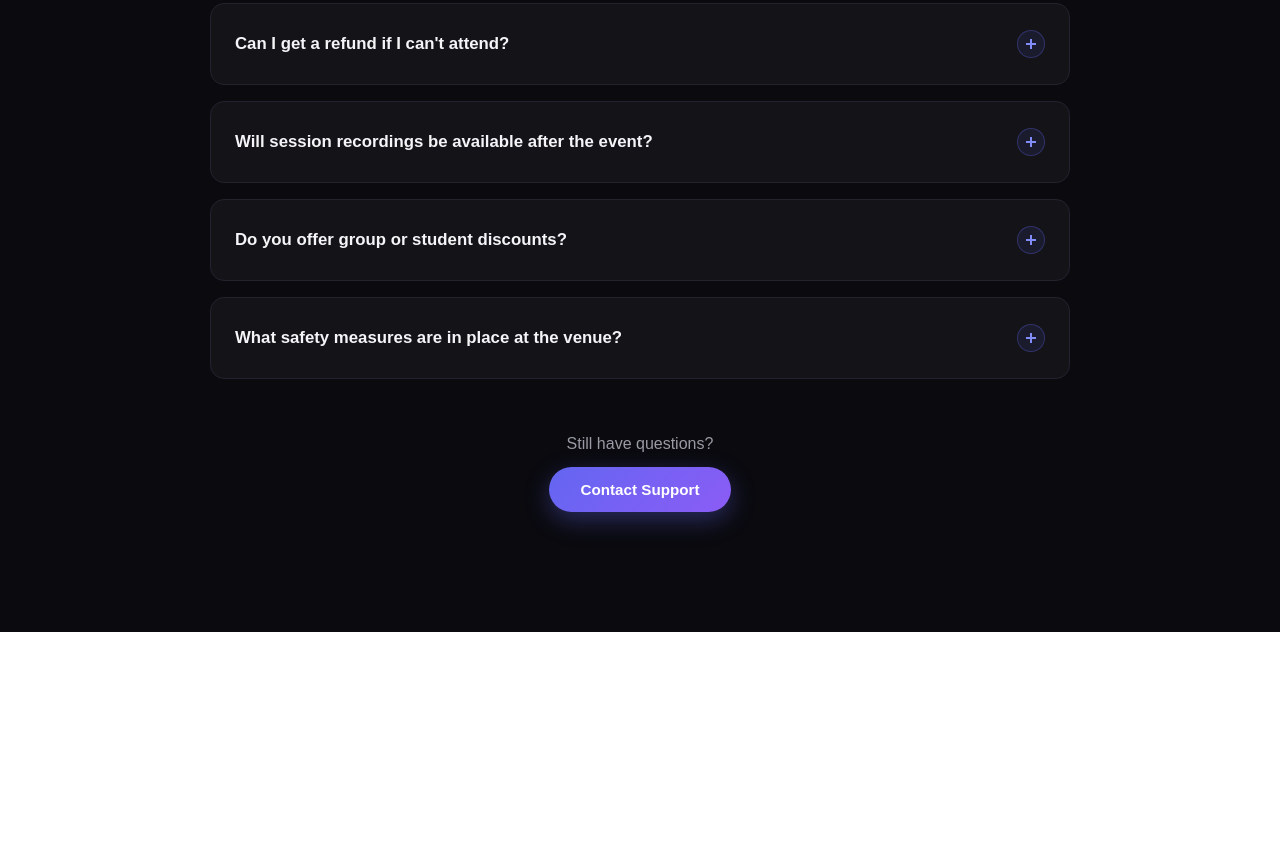
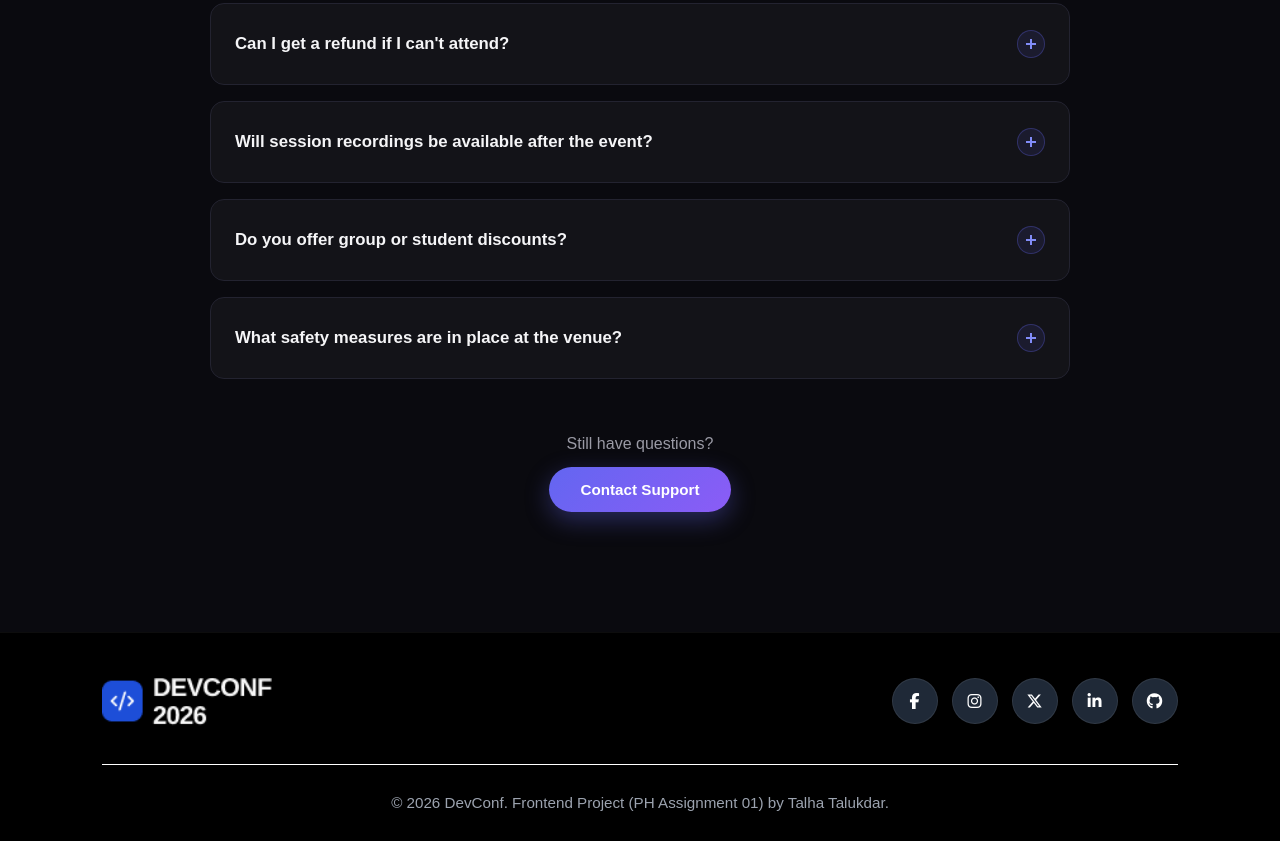
Before and after one commit to talhatalukdar/PH_DevConf, a plain HTML site: page index.html in a window 1280 px wide. Shown: the part 3413-4254 px from the top of the page. Before the commit the page ends 4045 px from the top, so only its background shows below. Drawn offline with Linux system fonts and the light colour scheme.

Commit message:
Sixth commit with footer section

```diff
--- a/index.html
+++ b/index.html
@@ -5,6 +5,8 @@
     <meta name="viewport" content="width=device-width, initial-scale=1.0">
     <title>Document</title>
     <link rel="stylesheet" href="./style.css">
+    <link rel="stylesheet" href="https://cdnjs.cloudflare.com/ajax/libs/font-awesome/6.7.2/css/all.min.css">
+
 </head>
 
 
@@ -287,9 +289,60 @@
     </div>
   </div>
 </section>
+</main>
+
+<footer class="ftr-section">
+    <div class="ftr-container">
+
+        <div class="ftr-top">
 
 
+            <a href="#" class="ftr-logo">
+                <img src="./assets/footer-logo.png" alt="DevConf 2026 Logo">
+            </a>
 
-</main>
+
+            <div class="ftr-social">
+
+    <!-- Facebook -->
+    <a href="https://www.facebook.com/" target="_blank" rel="noopener noreferrer" aria-label="Facebook">
+        <i class="fa-brands fa-facebook-f"></i>
+    </a>
+
+    <!-- Instagram -->
+    <a href="https://www.instagram.com/" target="_blank" rel="noopener noreferrer" aria-label="Instagram">
+        <i class="fa-brands fa-instagram"></i>
+    </a>
+
+    <!-- X (Twitter) -->
+    <a href="https://x.com/" target="_blank" rel="noopener noreferrer" aria-label="X">
+        <i class="fa-brands fa-x-twitter"></i>
+    </a>
+
+    <!-- LinkedIn -->
+    <a href="https://www.linkedin.com/" target="_blank" rel="noopener noreferrer" aria-label="LinkedIn">
+        <i class="fa-brands fa-linkedin-in"></i>
+    </a>
+
+    <!-- GitHub -->
+    <a href="https://github.com/" target="_blank" rel="noopener noreferrer" aria-label="GitHub">
+        <i class="fa-brands fa-github"></i>
+    </a>
+
+</div>
+
+        </div>
+
+        <hr class="ftr-divider">
+
+        <div class="ftr-bottom">
+            <p>
+                © 2026 DevConf. Frontend Project (PH Assignment 01) by Talha Talukdar.
+            </p>
+        </div>
+
+    </div>
+</footer>
+
 </body>
 </html>
--- a/style.css
+++ b/style.css
@@ -479,3 +479,77 @@ body{
   transform: translateY(-3px);
   box-shadow: 0 12px 32px rgba(99, 102, 241, 0.5);
 }
+
+.ftr-section {
+    background: #000;
+    padding: 40px 8% 25px;
+    border-top: 1px solid rgba(255,255,255,.05);
+}
+
+.ftr-top {
+    display: flex;
+    justify-content: space-between;
+    align-items: center;
+    flex-wrap: wrap;
+    gap: 30px;
+}
+
+
+
+.ftr-logo img {
+    width: 170px;
+    max-width: 100%;
+    display: block;
+}
+
+
+
+.ftr-social {
+    display: flex;
+    align-items: center;
+    justify-content: center;
+    gap: 14px;
+    flex-wrap: wrap;
+}
+
+.ftr-social a {
+    width: 46px;
+    height: 46px;
+    border-radius: 50%;
+    background: #1f2937;
+    border: 1px solid rgba(255,255,255,.08);
+    display: flex;
+    justify-content: center;
+    align-items: center;
+    color: #fff;
+    font-size: 1rem;
+    text-decoration: none;
+    transition: .35s;
+}
+
+.ftr-social a:hover {
+    background: #3b82f6;
+    border-color: #3b82f6;
+    transform: translateY(-5px);
+    box-shadow: 0 10px 25px rgba(59,130,246,.35);
+}
+
+
+
+.ftr-divider {
+    margin: 35px 0 25px;
+    border: none;
+    border-top: 1px solid #fff;
+}
+
+
+
+.ftr-bottom {
+    text-align: center;
+}
+
+.ftr-bottom p {
+    color: #9ca3af;
+    font-size: .95rem;
+    line-height: 1.7;
+}
```
